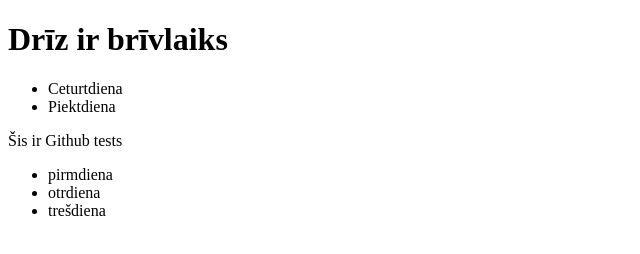
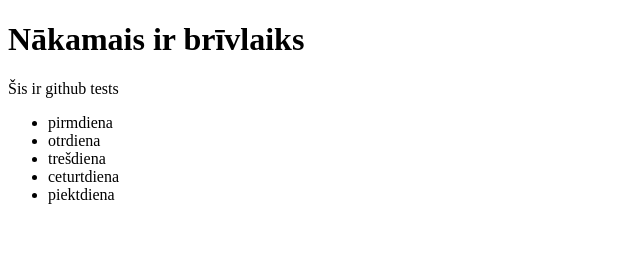
Before and after one commit to Raimondskeiris/testing, a plain HTML site: page index.html in a window 1280 px wide. Shown: the whole page, without its empty margins (0-640 px from the left). Drawn offline with Linux system fonts and the light colour scheme.

Commit message:
Pabeidzu dienu sarakstu.

```diff
--- a/index.html
+++ b/index.html
@@ -6,17 +6,15 @@
     <title>Document</title>
 </head>
 <body>
-    <H1>Drīz ir brīvlaiks</H1>
-    <ul>
-        <li>Ceturtdiena</li>
-        <li>Piektdiena</li>
-    </ul>
-    <p>Šis ir Github tests</p>
+    <h1>Nākamais ir brīvlaiks</h1>
+    <p>Šis ir github tests</p>
     <div>
         <ul>
             <li>pirmdiena</li>
             <li>otrdiena</li>
             <li>trešdiena</li>
+            <li>ceturtdiena</li>
+            <li>piektdiena</li>
         </ul>
     </div>
 </body>
```
